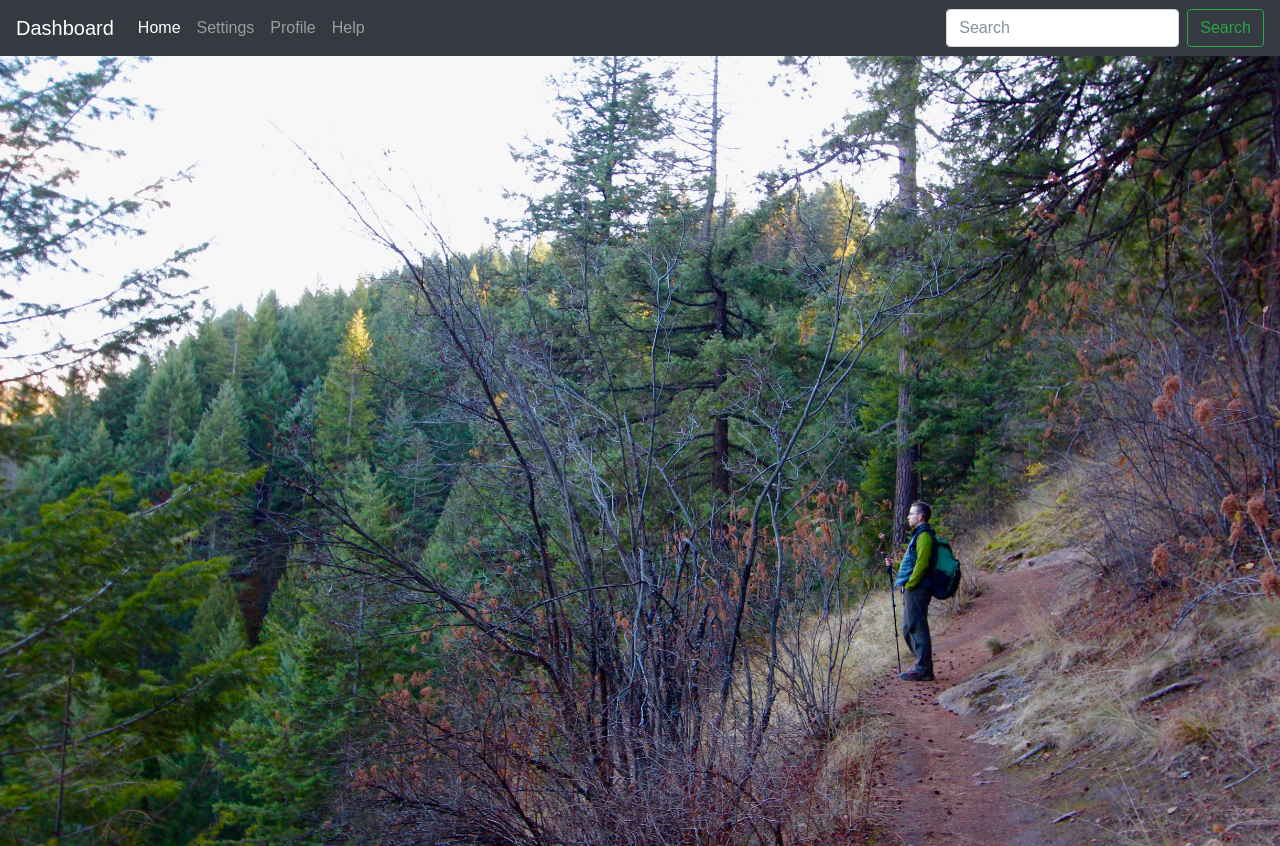
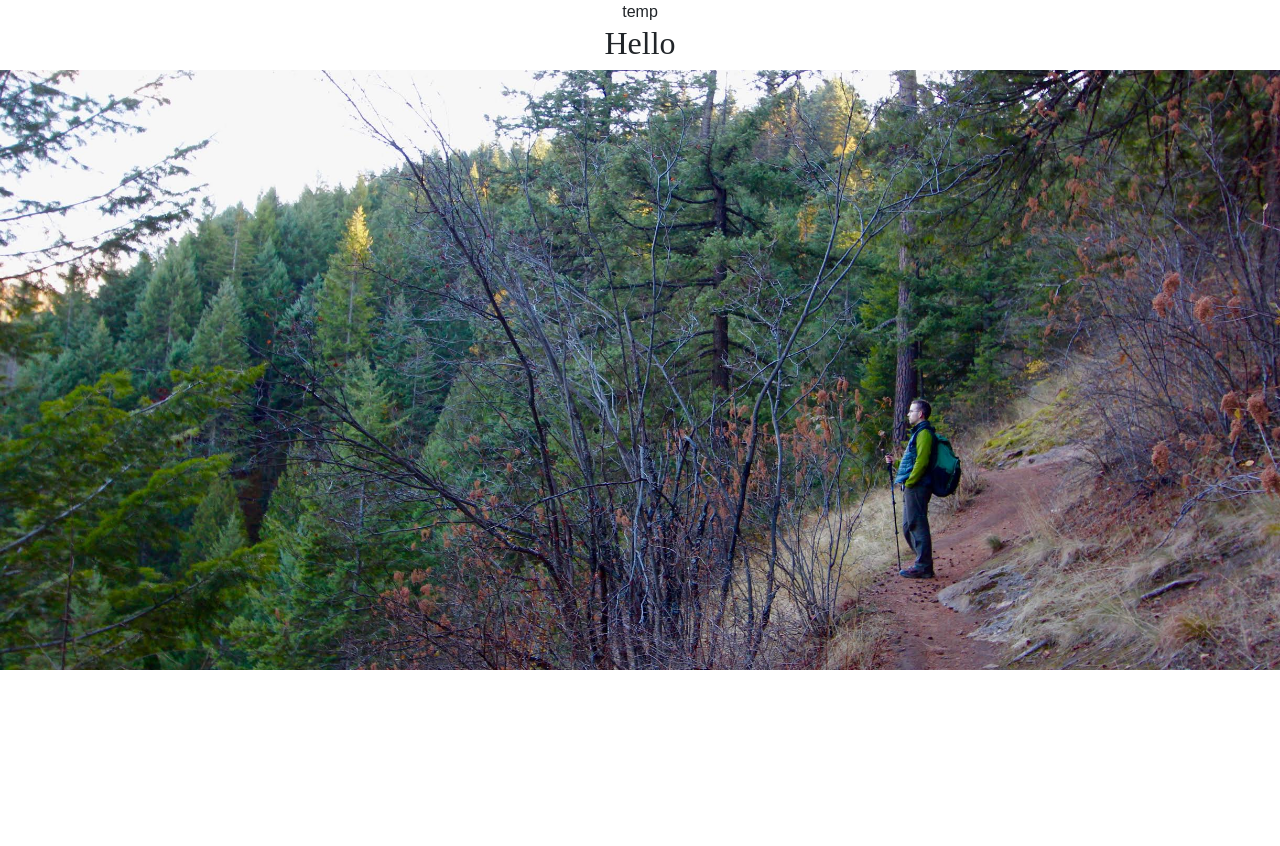
Before and after one commit to RileyDMK/pivot-point, a React (Create React App) app: page / in a window 1280 px wide. After the commit the page ends 800 px from the top, so only its background shows below. Built offline with nearby package versions, Linux system fonts and the light colour scheme.

Commit message:
Test alternate nav

```diff
--- a/src/App.css
+++ b/src/App.css
@@ -21,8 +21,9 @@
 
 #hero {
   width: 100%;
-  height: 100vh;
+  height: calc(100vh - 200px);
   background-image: url(./images/mtnpath.jpg);
+  background-position: center center;
   background-size: cover; }
 
 @keyframes App-logo-spin {
--- a/src/App.js
+++ b/src/App.js
@@ -13,7 +13,7 @@ class App extends Component {
           <h1 className="App-title">Pivot Point</h1>
         </header> */}
         <div className="App-intro">
-          <h2>The Way Ahead is Just a PivotPoint away</h2>
+          <h2>Hello</h2>
         </div>
         <div id="hero"></div>
       </div>
@@ -22,6 +22,14 @@ class App extends Component {
 }
 
 class Nav extends Component {
+  render(){
+    return(
+      <div>temp</div>
+    );
+  }
+}
+
+class FixedNav extends Component {
   render(){
     return (
       <header>
--- a/src/App.scss
+++ b/src/App.scss
@@ -26,8 +26,9 @@
 
 #hero {
   width:100%;
-  height:100vh;
+  height:calc(100vh - 200px);
   background-image: url(./images/mtnpath.jpg);
+  background-position: center center;
   background-size: cover;
 }
 
```
